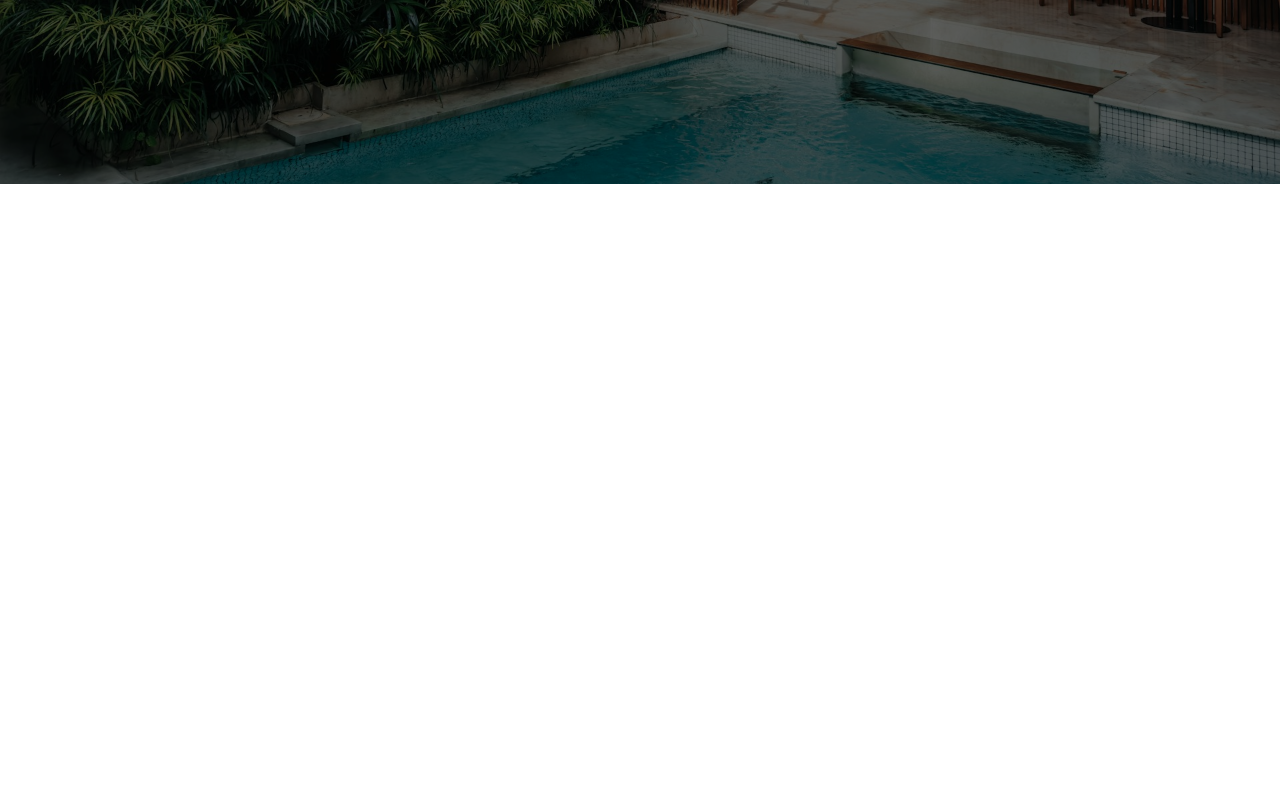
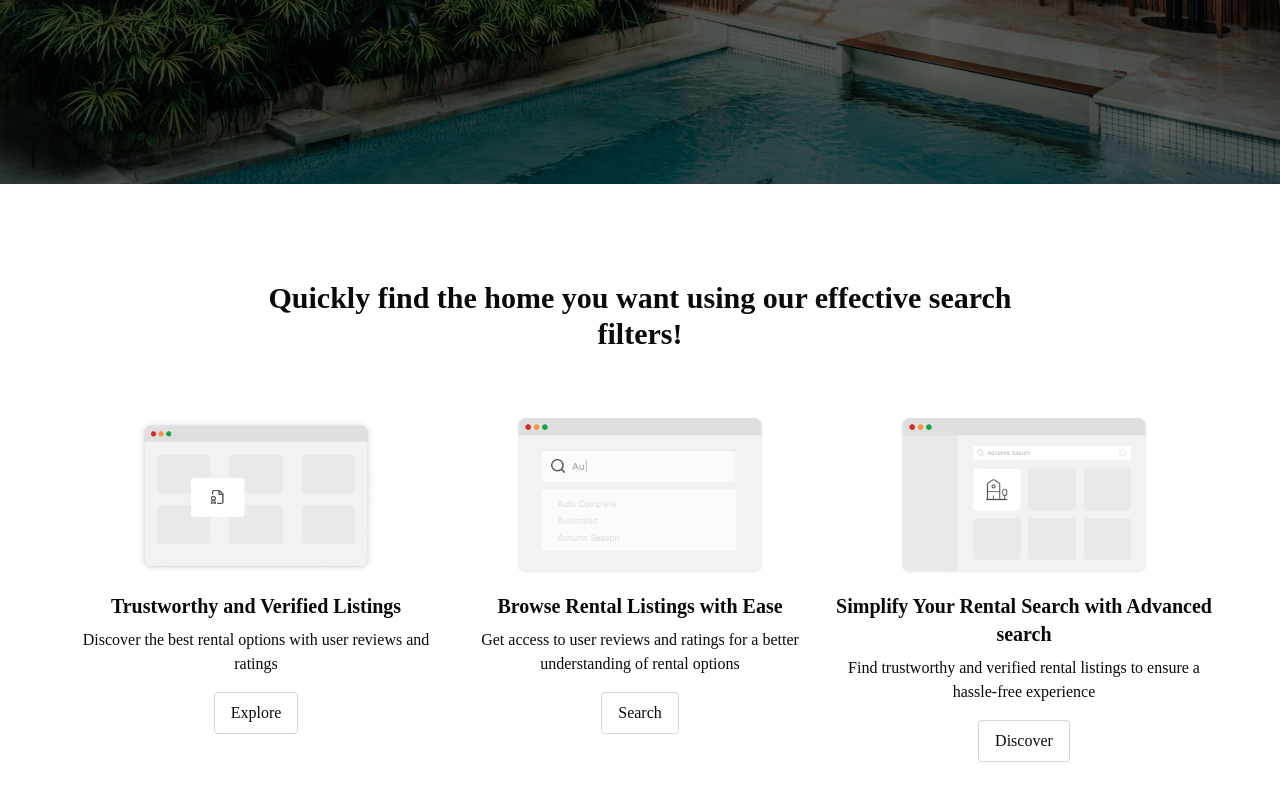
Before and after one commit to Tega96/fayhoo-haven, a Next.js app in the folder client/: page /landing in a window 1280 px wide. Shown: the part 668-1468 px from the top of the page. Before the commit the page ends 852 px from the top, so only its background shows below. Built offline with nearby package versions, Linux system fonts and the light colour scheme; no server answers.

Commit message:
Implement Features section

```diff
--- /dev/null
+++ b/client/src/app/(nodashboard)/landing/FeatureSection.tsx
@@ -0,0 +1,107 @@
+"use client"
+
+import { motion } from 'framer-motion';
+import Image from 'next/image';
+import Link from 'next/link';
+
+const containerVariants = {
+    hidden: {opacity: 0, y: 50},
+    visible: {
+        opacity: 1,
+        y: 0,
+        transition: {
+            duration: 0.5,
+            staggerChildren: 0.2
+        }
+    }
+}
+
+const itemVariants = {
+    hidden: {opacity: 0, y: 20},
+    visible: {opacity: 1, y: 0}
+}
+
+const FeatureSection = () => {
+  return (
+    <motion.div
+        initial="hidden"
+        whileInView={"visible"}
+        viewport={{ once: true }}
+        variants={{containerVariants}}
+        className='py-24 px-6 sm:px-8 lg:px-12 xl:px-16 bg-white'
+    >
+        <div className="max-w-4xl xl:max-w-6xl mx-auto">
+            <motion.h2
+                variants={itemVariants}
+                className="text-3xl font-bold text-center mb-12 w-full sm:w-2/3 mx-auto"
+            >
+                Quickly find the home you want using our effective search filters!
+            </motion.h2>
+            <div className="grid grid-cols-1 md:grid-cols-3">
+                {[0,1,2].map((index) => (
+                    <motion.div key={index} variants={itemVariants}>
+                        <FeatureCard
+                            imageSrc={`/landing-search${3 - index}.png`}
+                            title={
+                                [
+                                    "Trustworthy and Verified Listings",
+                                    "Browse Rental Listings with Ease",
+                                    "Simplify Your Rental Search with Advanced search"
+                                ][index]
+                            }
+                            description={
+                                [
+                                    "Discover the best rental options with user reviews and ratings",
+                                    "Get access to user reviews and ratings for a better understanding of rental options",
+                                    "Find trustworthy and verified rental listings to ensure a hassle-free experience"
+
+                                ][index]
+                            }
+                            linkText={ ['Explore', "Search", 'Discover'][index]}
+                            linkHref={['/explore', '/search', '/discover'][index]}
+                        />
+                    </motion.div>
+
+                ))}
+            </div>
+
+        </div>
+
+    </motion.div>
+  )
+}
+
+interface FeatureCardProps {
+    imageSrc: string;
+    title: string;
+    description: string;
+    linkText: string;
+    linkHref: string;
+}
+
+const FeatureCard = ({imageSrc, title, description, linkText, linkHref}: FeatureCardProps) => {
+    return (
+        <div className="text-center">
+            <div className="p-4 rounded-xl h-48 flex justify-center items-center">
+                <Image
+                    src={imageSrc}
+                    width={400}
+                    height={400}
+                    alt={title}
+                    className="w-full h-full object-contain"
+                />
+            </div>
+            <h3 className="text-xl font-semibold mb-2">{title}</h3>
+            <p className="mb-4">{description}</p>
+            <Link
+                href={linkHref}
+                className="inline-block border border-gray-300 rounded px-4 py-2 hover:bg-gray-100"
+            >
+                {linkText}
+            </Link>
+
+        </div>
+    )
+}
+
+export default FeatureSection
--- a/client/src/app/(nodashboard)/landing/HeroSection.tsx
+++ b/client/src/app/(nodashboard)/landing/HeroSection.tsx
@@ -40,7 +40,7 @@
                     />
                     <Button
                         onClick={() => {}}
-                        className='bg-secondary-500 rounded-none text-white border-none h-12 px-5 rounded-r-xl hover:bg-secondary-600'
+                        className='bg-secondary-500 rounded-none text-white font-bold border-none h-12 px-5 rounded-r-xl hover:bg-secondary-600'
                     >Search</Button>
                 </div>
             </div>
--- a/client/src/app/(nodashboard)/landing/page.tsx
+++ b/client/src/app/(nodashboard)/landing/page.tsx
@@ -1,9 +1,11 @@
 import HeroSection from "./HeroSection"
+import FeatureSection from './FeatureSection';
 
 const page = () => {
   return (
     <div className="relative top-0 left-0">
       <HeroSection />
+      <FeatureSection />
     </div>
   )
 }
```
